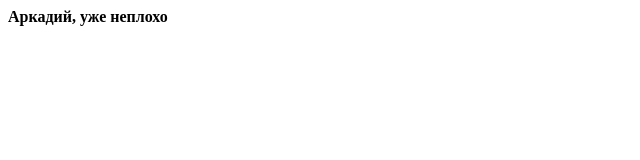
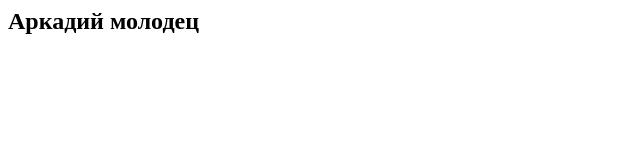
Before and after one commit to arcadiy22/lesson3, a plain HTML site: page index.html in a window 1280 px wide. Shown: the whole page, without its empty margins (0-640 px from the left). Drawn offline with Linux system fonts and the light colour scheme.

Commit message:
update index

```diff
--- a/index.html
+++ b/index.html
@@ -1 +1 @@
-<h4>Аркадий, уже неплохо</h4>
+<h2>Аркадий молодец</h2>
```
